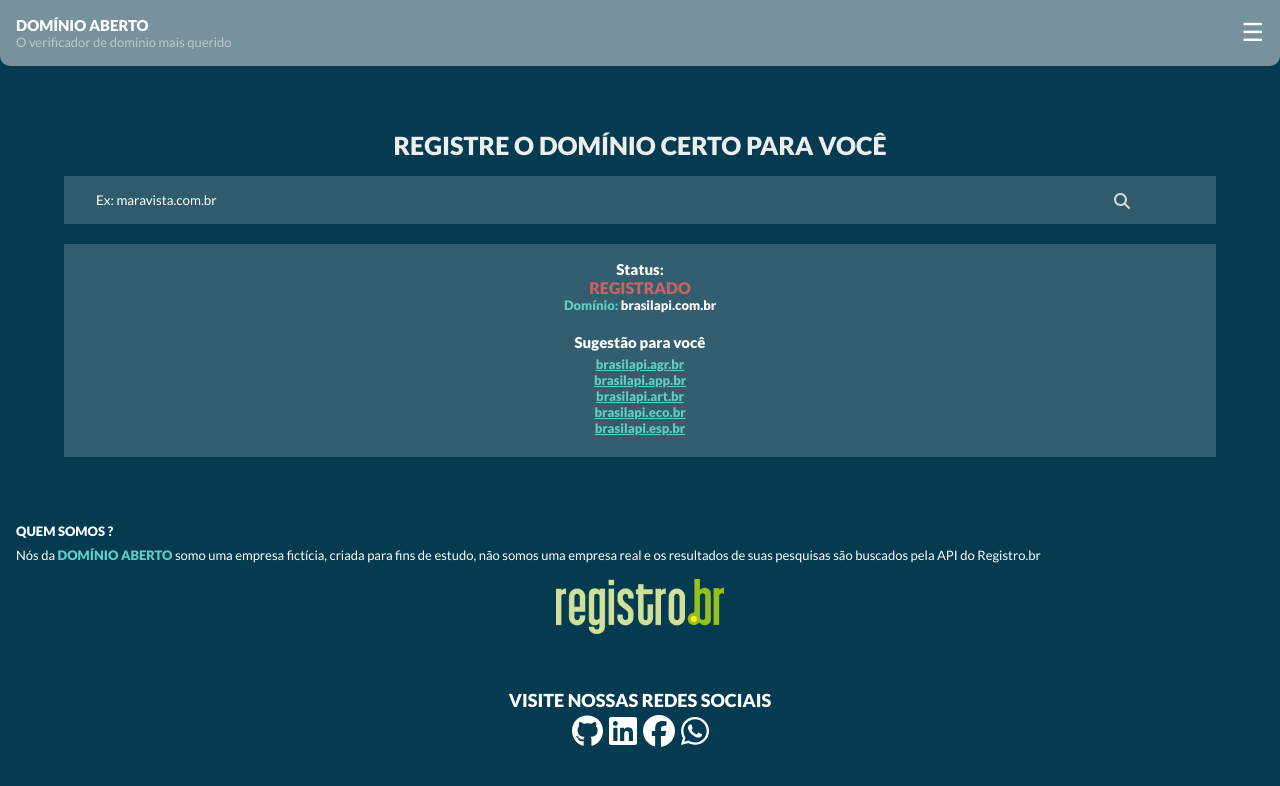
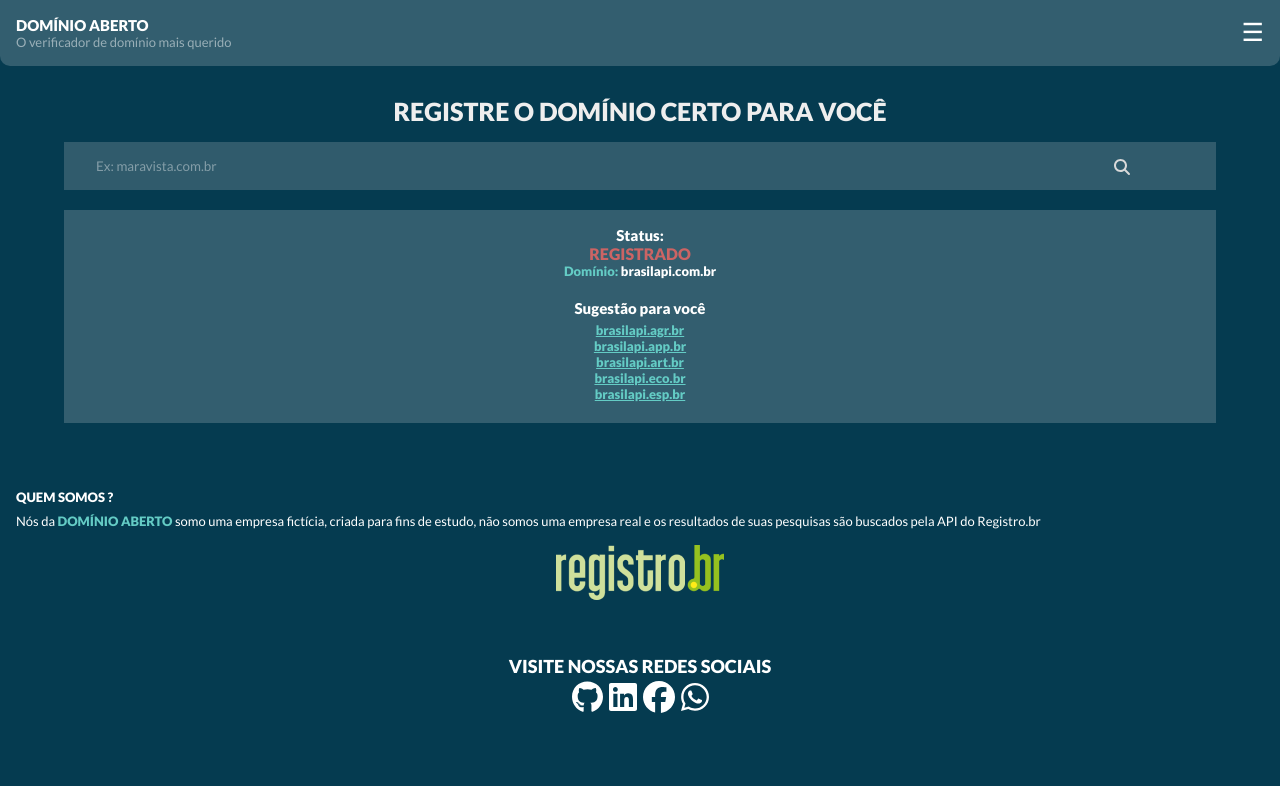
Before and after one commit to Gabriel-Aroucas/Verificador_de_Dominio, a React (Vite) app: page / in a window 1280 px wide. Shown: the top 786 px of the page. Built offline with nearby package versions, Linux system fonts and the light colour scheme; the HTML template or start-up script is replaced by a standard one.

Commit message:
:lipstick: feat: novo estilo do header

```diff
--- a/src/components/Header/Header.tsx
+++ b/src/components/Header/Header.tsx
@@ -4,8 +4,11 @@ const HeaderStyle = styled.header`
 display: flex;
 justify-content: space-between;
 padding: 1rem;
-background-color: rgb(234, 234, 234,0.5);
+background-color: rgb(234, 234, 234,0.2);
 border-radius: 0 0 10px 10px;
+position:fixed;
+width: 100%;
+top:0;
 
 h1{
   text-transform: uppercase;
--- a/src/components/Search/Search.tsx
+++ b/src/components/Search/Search.tsx
@@ -4,6 +4,7 @@ import { faMagnifyingGlass } from "@fortawesome/free-solid-svg-icons";
 
 const SearchStyle = styled.div`
   text-align: center;
+  margin-top: 80px;
   h1 {
     font-size: 25px;
     text-align: center;
@@ -25,6 +26,7 @@ const SearchStyle = styled.div`
   }
   ::placeholder{
     color:#fff;
+    opacity: 0.4;
   }
   i {
     position: absolute;
```
